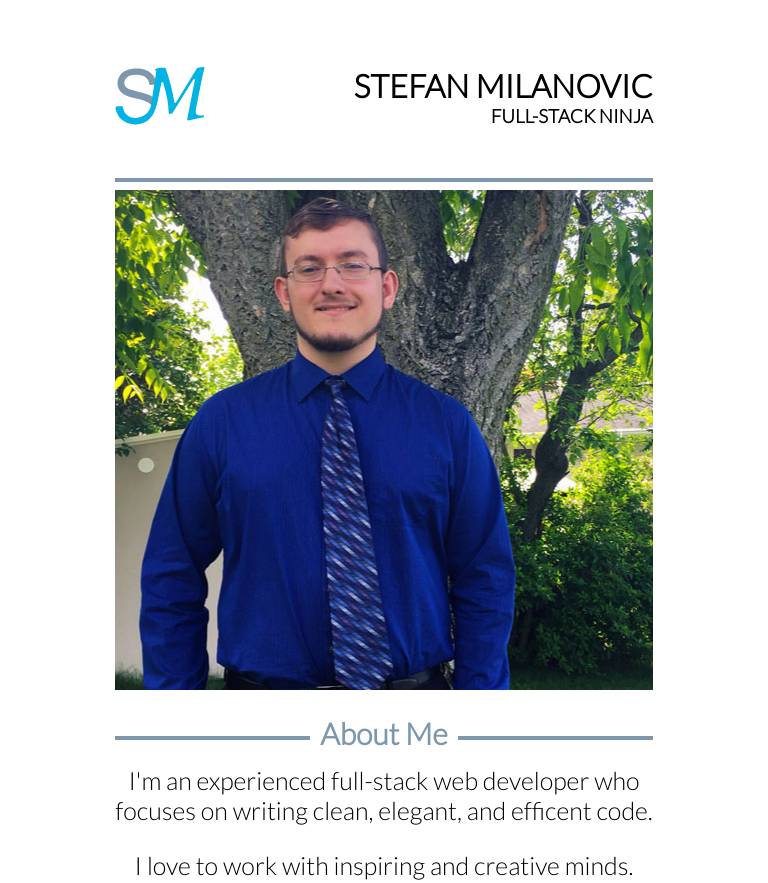
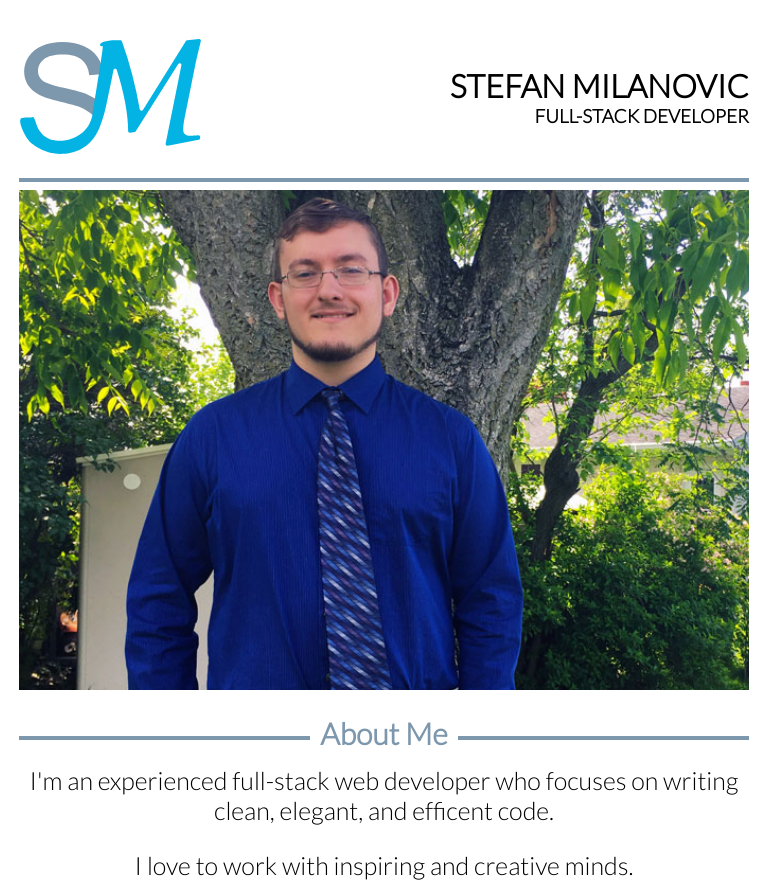
Before and after one commit to StefanM98/PortfolioWebsite, a plain HTML site: page toplist/index.html in a window 768 px wide. Shown: the top 883 px of the page. Drawn offline with Linux system fonts and the light colour scheme.

Commit message:
Additional small image changes

```diff
--- a/toplist/css/media.css
+++ b/toplist/css/media.css
@@ -1,3 +1,4 @@
+
 @media screen and (min-width: 1001px) {
     .screenshot {
         height: 557px;
@@ -10,9 +11,15 @@
         width: 50%;
     }
     .screenshot {
-        background: url("../images/Screenshot_md_1x.jpg") center;
+        background: url("../images/Screenshot_md_1x.jpg") top;
+        background-repeat: no-repeat;
+        background-size: cover;
+
         height: 500px;
         transition: 0.5s;
+    }
+    body {
+        width: 95%;
     }
 }
 
--- a/toplist/css/style.css
+++ b/toplist/css/style.css
@@ -6,6 +6,9 @@
   -ms-box-sizing: border-box;
   box-sizing: border-box;
 }
+
+
+
 * {
   font-family: 'Lato', sans-serif;
 }
@@ -39,6 +42,7 @@ hr {
 }
 .col-3 {
   width: 25%;
+  margin: auto;
 }
 .col-4 {
   width: 33.33%;
@@ -190,6 +194,7 @@ footer {
     padding: 20px;
     border: 1px solid #888;
     width: 80%;
+    max-height: 100%;
     box-shadow: 0 4px 8px 0 rgba(0,0,0,0.2),0 6px 20px 0 rgba(0,0,0,0.19);
     -webkit-animation-name: animatetop;
     -webkit-animation-duration: 0.4s;
--- a/toplist/index.html
+++ b/toplist/index.html
@@ -12,13 +12,13 @@
   <div class="container">
     <header>
       <div class="row">
-        <div class="col-2">
+        <div class="col-3">
           <img src="images/SM_logo.svg" class="logo" alt="logo">
         </div>
-        <div class="col-10" style="display: table; height: 150px">
+        <div class="col-9" style="display: table; height: 150px">
           <div class="inner_titles">
             <h1 class="title">STEFAN MILANOVIC</h1>
-            <h3 class="title2">FULL-STACK NINJA</h3>
+            <h3 class="title2">FULL-STACK DEVELOPER</h3>
           </div>
         </div>
       </div>
```
